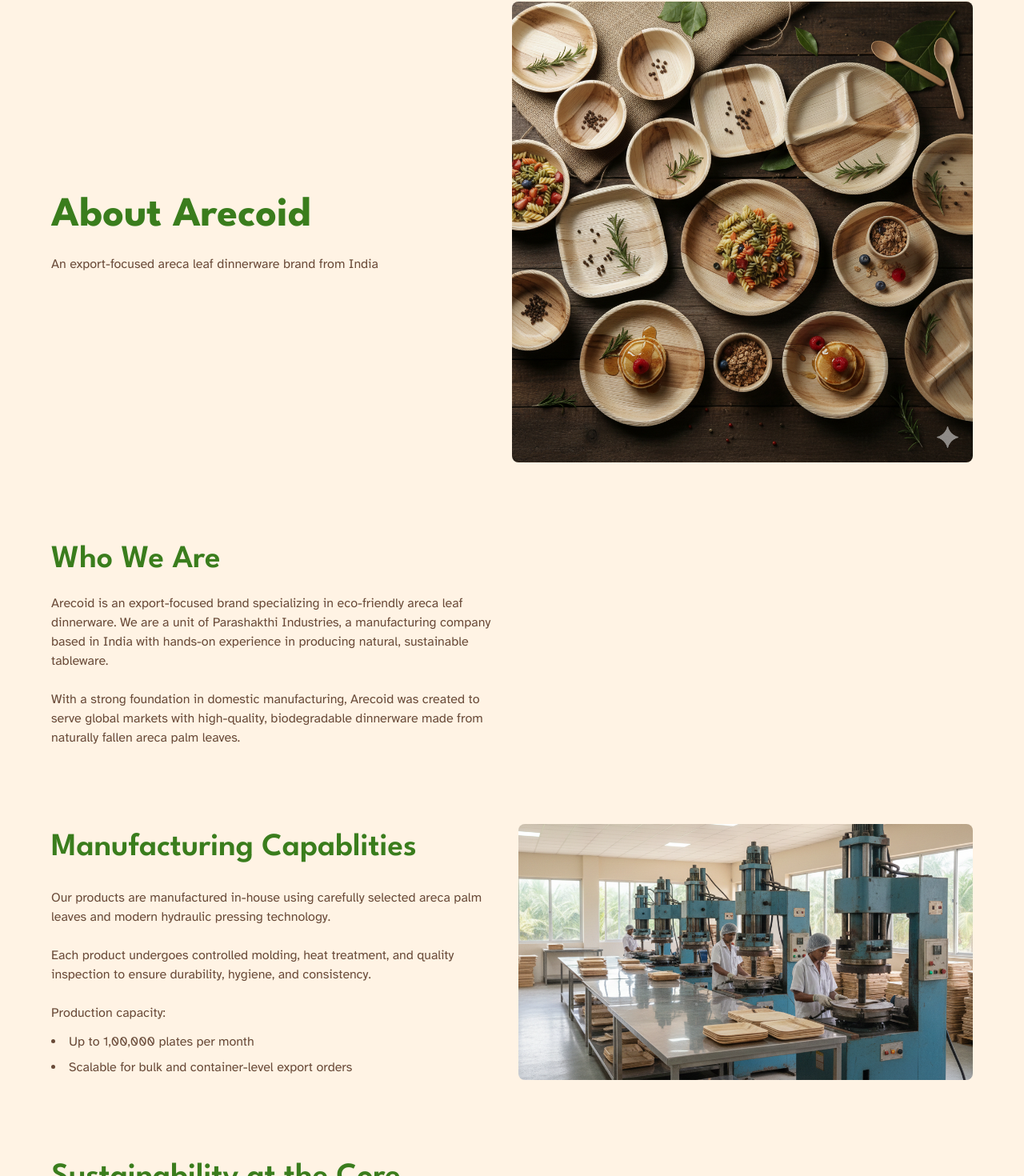
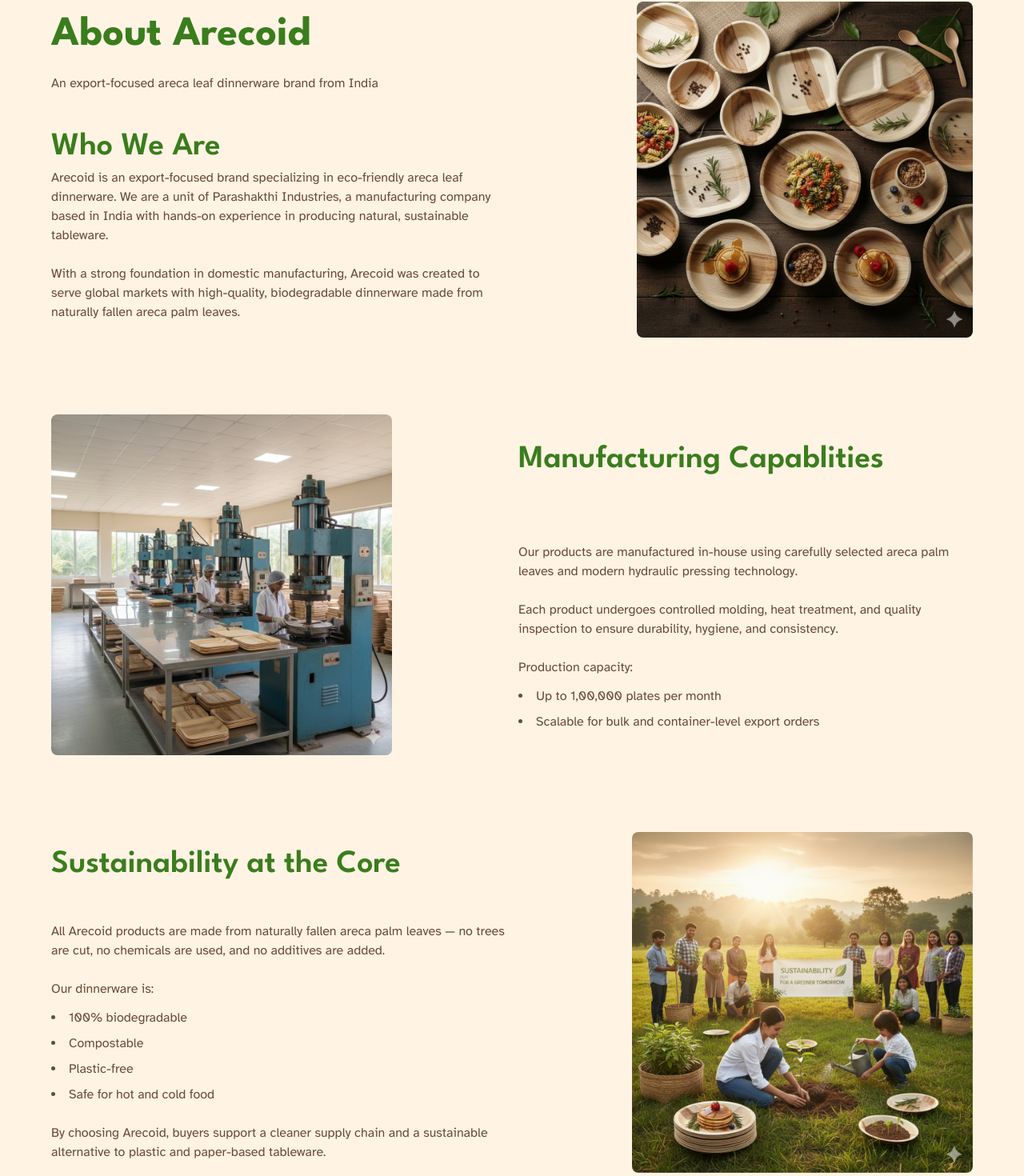
Before and after one commit to PRATHAM-K-S/arecoid, a Next.js app: page /about in a window 1280 px wide. Shown: the part 78-1548 px from the top of the page at 80% size. Built offline with nearby package versions, Linux system fonts and the light colour scheme.

Commit message:
refined the desktop layout of about page

```diff
--- a/app/about/page.js
+++ b/app/about/page.js
@@ -11,7 +11,6 @@
   return (
     <main className="py-4 pb-8 flex flex-col gap-12 xl:gap-24 mx-6 sm:mx-8 xl:mx-16">
       <AboutArecoid />
-      <WhoWeAre />
       <ManufacturingCapablities />
       <Sustainability />
       <WhyChooseArecoid />
--- a/components/about/AboutArecoid.jsx
+++ b/components/about/AboutArecoid.jsx
@@ -13,8 +13,8 @@
 
 export default function AboutArecoid() {
   return (
-    <section className="flex flex-col gap-4 xl:flex-row xl:justify-between xl:items-center">
-      <div className="flex flex-col gap-4">
+    <section className="grid gap-8 xl:grid-cols-2">
+      <div className="flex flex-col gap-4 place-content-center">
         <h1
           className={`${leagueSpartan.className} text-4xl leading-11 md:text-[44px] md:leading-13 xl:text-[52px] xl:leading-16 font-bold text-arecoidGreen`}
         >
@@ -26,7 +26,7 @@
           An export-focused areca leaf dinnerware brand from India
         </p>
       </div>
-      <div className="relative aspect-video xl:aspect-square rounded-lg overflow-clip xl:w-1/2">
+      <div className="relative aspect-video xl:aspect-square rounded-lg overflow-clip xl:col-start-2 xl:row-start-1 xl:row-end-3 xl:w-3/4 xl:place-self-end">
         <Image
           src={"/about/aboutHero.png"}
           alt={"Employees working inside an areca leaf dinnerware industry"}
@@ -34,6 +34,26 @@
           className="object-cover"
         />
       </div>
+      <div>
+        <h2
+          className={`${leagueSpartan.className} text-arecoidGreen font-semibold text-[32px] leading-10 sm:text-4xl sm:leading-11 xl:text-[40px] xl:leading-13`}
+        >
+          Who We Are
+        </h2>
+        <p
+          className={`${atkinsonHyperlegible.className} text-[16px] leading-6 text-arecoidBrown`}
+        >
+          Arecoid is an export-focused brand specializing in eco-friendly areca
+          leaf dinnerware. We are a unit of Parashakthi Industries, a
+          manufacturing company based in India with hands-on experience in
+          producing natural, sustainable tableware.
+          <br />
+          <br />
+          With a strong foundation in domestic manufacturing, Arecoid was
+          created to serve global markets with high-quality, biodegradable
+          dinnerware made from naturally fallen areca palm leaves.
+        </p>
+      </div>
     </section>
   );
 }
--- a/components/about/ManufacturingCapablities.jsx
+++ b/components/about/ManufacturingCapablities.jsx
@@ -21,7 +21,7 @@
           Manufacturing Capablities
         </h2>
       </div>
-      <div className="relative aspect-video rounded-lg overflow-clip xl:row-end-3 xl:row-start-1 xl:col-start-2">
+      <div className="relative aspect-video xl:aspect-square xl:w-3/4 xl:place-self-start rounded-lg overflow-clip xl:row-end-3 xl:row-start-1 xl:col-start-1">
         <Image
           src={"/about/hydraulicMachines.png"}
           alt={"Employees working inside an areca leaf dinnerware industry"}
--- a/components/about/SoftCta.jsx
+++ b/components/about/SoftCta.jsx
@@ -12,7 +12,7 @@
 
 export default function SoftCta() {
   return (
-    <section className="flex flex-col gap-6">
+    <section className="flex flex-col gap-6 pb-8">
       <h2
         className={`${leagueSpartan.className} text-arecoidGreen font-bold text-[32px] leading-10 sm:text-4xl sm:leading-11 xl:text-[40px] xl:leading-13`}
       >
@@ -27,11 +27,11 @@
         partnerships with consistent quality and transparent communication.
         Production capacity:
       </p>
-              <button
-          className={`${atkinsonHyperlegible.className} text-sm leading-5 text-arecoidPrimary bg-arecoidGreen py-3.5 px-6 rounded-lg mt-3 max-w-fit`}
-        >
-          Contact Us
-        </button>
+      <button
+        className={`${atkinsonHyperlegible.className} text-sm leading-5 text-arecoidPrimary bg-arecoidGreen py-3.5 px-6 rounded-lg mt-3 max-w-fit`}
+      >
+        Contact Us
+      </button>
     </section>
   );
 }
--- a/components/about/Sustainability.jsx
+++ b/components/about/Sustainability.jsx
@@ -21,7 +21,7 @@
           Sustainability at the Core
         </h2>
       </div>
-      <div className="relative aspect-video rounded-lg overflow-clip xl:row-end-3 xl:row-start-1 xl:col-start-2">
+      <div className="relative aspect-video xl:aspect-square xl:w-3/4 xl:place-self-end rounded-lg overflow-clip xl:row-end-3 xl:row-start-1 xl:col-start-2">
         <Image
           src={"/about/sustainability.png"}
           alt={"Employees working inside an areca leaf dinnerware industry"}
```
